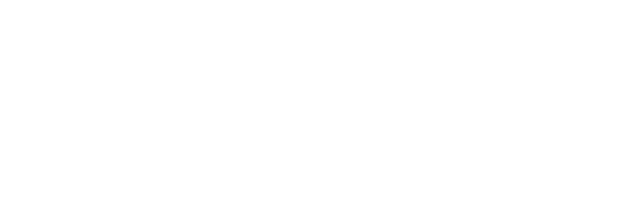
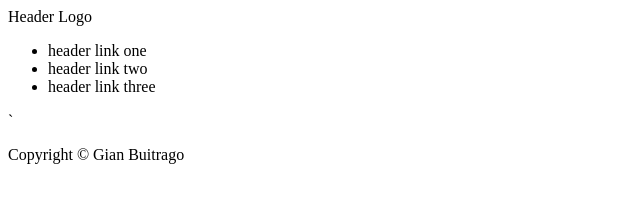
Before and after one commit to gbuitrago/Landing-Page, a plain HTML site: page index.html in a window 1280 px wide. Shown: the whole page, without its empty margins (0-640 px from the left). Drawn offline with Linux system fonts and the light colour scheme.

Commit message:
Add container div element. Add header and footer elements'

```diff
--- a/index.html
+++ b/index.html
@@ -8,6 +8,21 @@
     <link rel="stylesheet" href="styles.css">
 </head>
 <body>
+    <div class="container">
+        <div class="header">
+            <div class="logo">Header Logo</div>
+            <ul class="header-links">
+                <li><a id="header-link1">header link one</a></li>
+                <li><a id="header-link2">header link two</a></li>
+                <li><a id="header-link3">header link three</a></li>
+            </ul>
+        </div>
 
+    `
+
+        <div class="footer">
+            <p class="copyright">Copyright © Gian Buitrago</p>
+        </div>
+    </div>
 </body>
 </html>
```
